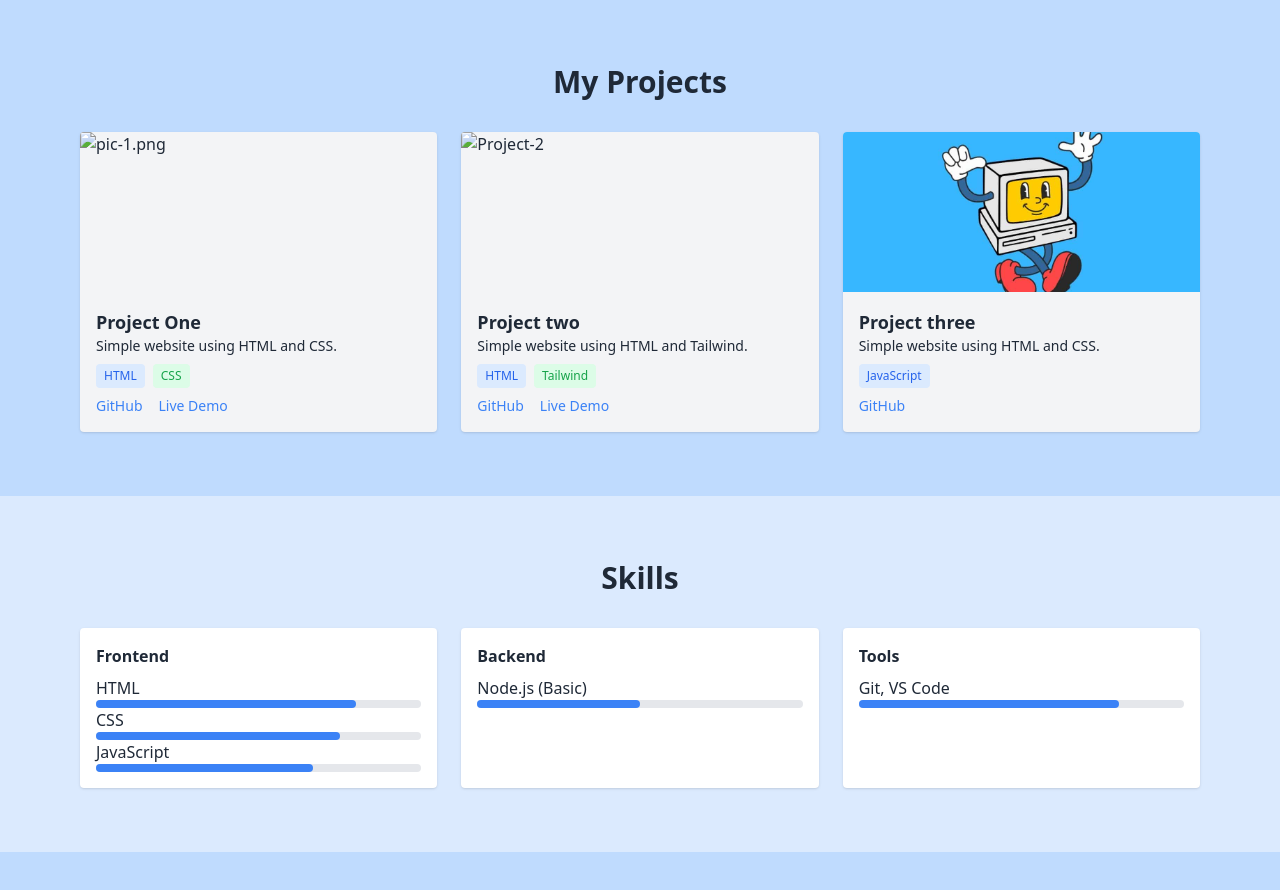
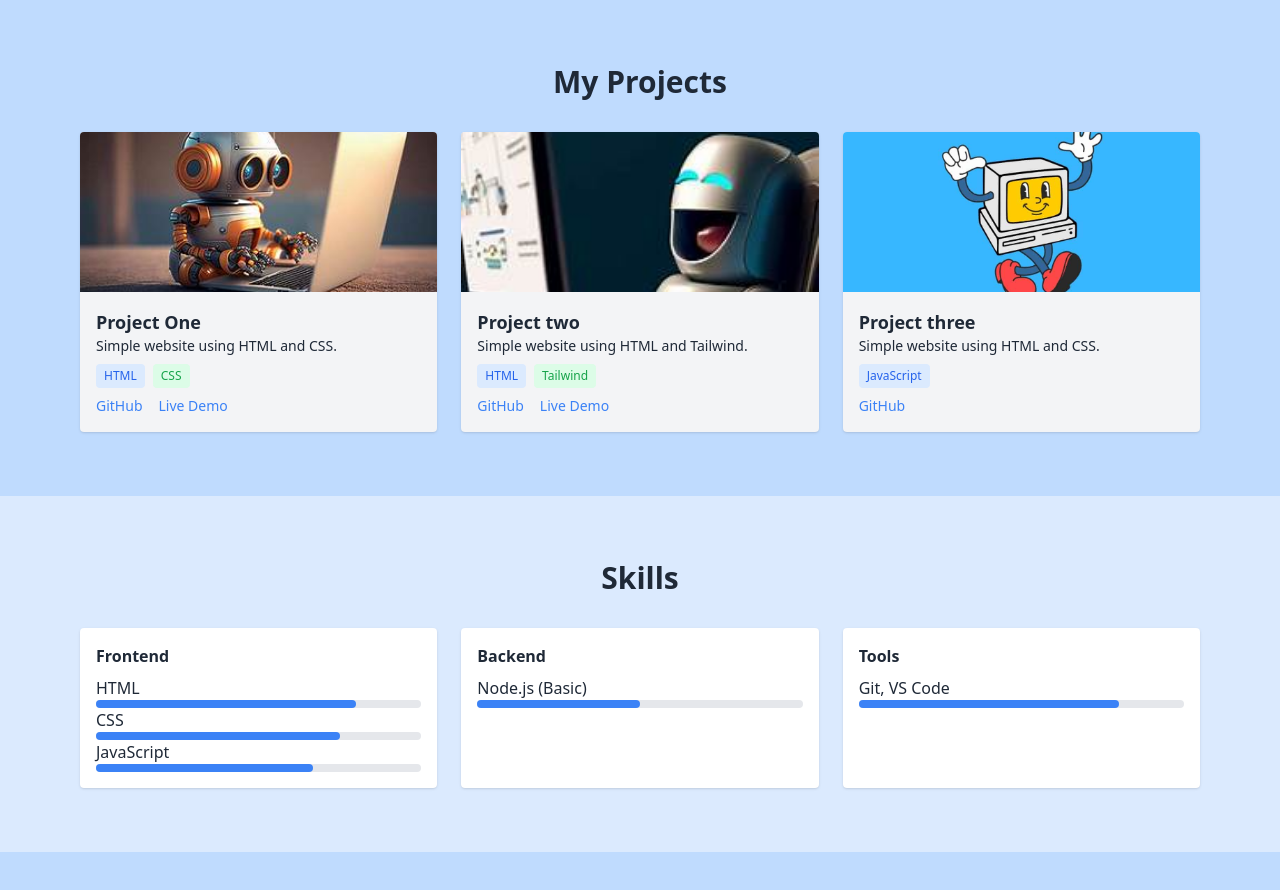
Before and after one commit to mohonajesica/mohonajesica-portfolio, a plain HTML site: page index.html in a window 1280 px wide. Shown: the part 800-1690 px from the top of the page. Drawn offline with nearby package versions, Linux system fonts and the light colour scheme.

Commit message:
PORTFOLIO-4

```diff
--- a/index.html
+++ b/index.html
@@ -44,7 +44,7 @@
         </div>
       </div>
       <div class="md:w-1/2">
-        <img src="/image.png" alt="My Photo" class="w-64 h-64 rounded-full mx-auto object-cover shadow-md" />
+        <img src="image.png" alt="My Photo" class="w-64 h-64 rounded-full mx-auto object-cover shadow-md" />
       </div>
     </div>
   </section>
@@ -84,7 +84,7 @@
         <!-- Project Card -->
 
         <div class="bg-gray-100 rounded shadow hover:bg-green-50">
-          <img src="" alt="pic-1.png" class="rounded-t h-40 w-full object-cover">
+          <img src="pic-1.png" alt="Project-1" class="rounded-t h-40 w-full object-cover">
           <div class="p-4">
             <h3 class="font-semibold text-lg">Project One</h3>
             <p class="text-sm mb-2">Simple website using HTML and CSS.</p>
@@ -100,7 +100,7 @@
         </div>
 
         <div class="bg-gray-100 rounded shadow hover:bg-green-50">
-          <img src="pic-2.jfif" alt="Project-2" class="rounded-t h-40 w-full object-cover">
+          <img src="pic-2.png" alt="Project-2" class="rounded-t h-40 w-full object-cover">
           <div class="p-4">
             <h3 class="font-semibold text-lg">Project two</h3>
             <p class="text-sm mb-2">Simple website using HTML and Tailwind.</p>
```
